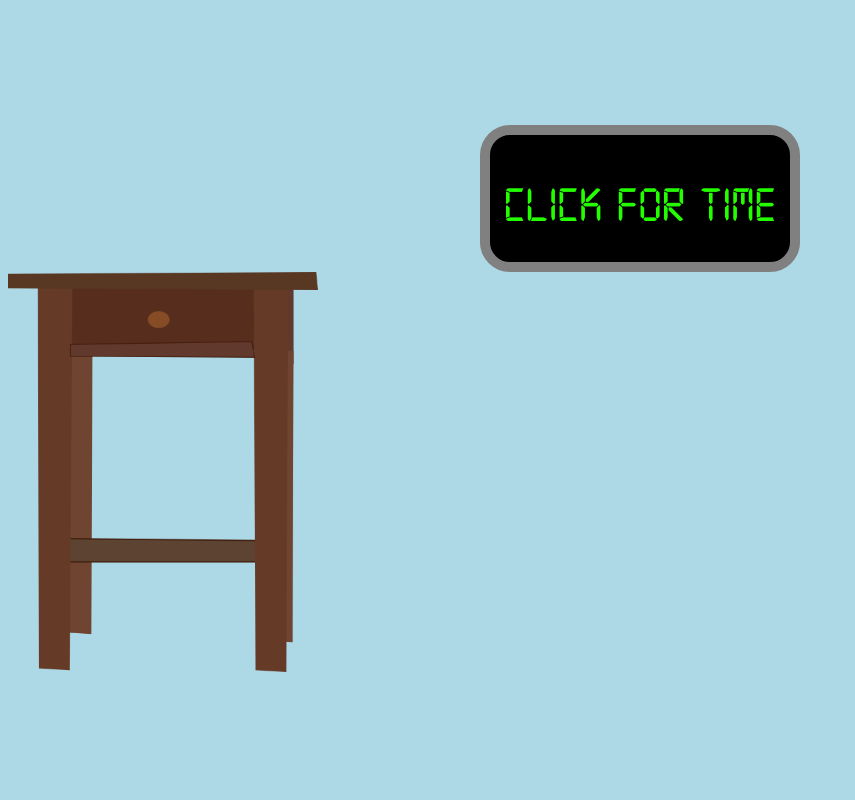
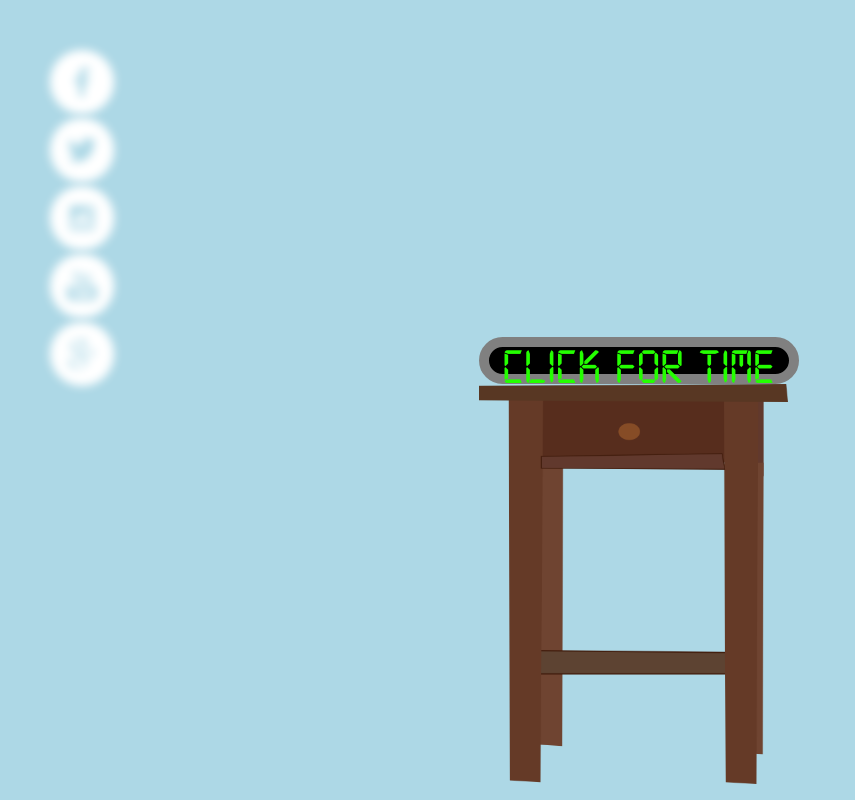
Before and after one commit to shansmiller/lesson9_hw, a plain HTML site: page index.html in a window 1280 px wide. Shown: the whole page, without its empty margins (0-855 px from the left). Drawn offline with nearby package versions, Linux system fonts and the light colour scheme.

Commit message:
animated social media icons to grow when mouse hovers over them. Adjusted css styling for social media icons and html file to have the icons appear on the left of the page

```diff
--- a/css/custom.css
+++ b/css/custom.css
@@ -14,13 +14,14 @@
 	height: auto;
 	text-align:center;
 	border-radius:30px;
-	padding-top:50px;
-	padding-bottom:50px;
-	float:center;
-	position: relative;
-	margin: 0 auto;
 	border: 10px solid gray;
-	margin-top: 125px;
+	/*padding-top:50px;*/
+	/*padding-bottom:50px;*/
+	/*float:center;*/
+	/*position: relative;*/
+	/*margin: 0 auto;*/
+
+	/*margin-top: 125px;*/
 
 
 }
@@ -35,22 +36,41 @@
 	height: auto;
 	text-align:center;
 	border-radius:30px;
-	padding-top: 50px;
-	padding-bottom:50px;
-	float: center;
-	position: relative;
 	cursor:pointer;
-	margin: 0 auto;
-	margin-top: 125px;
+
 }
 
 #table img{
 	height:400px;
-	text-align:center;
-	float: center;
-	position: relative;
+}
+
+#tableWithClock{
+	/*padding-top: 120px;*/
+	position:absolute;
+	bottom:0px;
+	left:0px;
+	right:0px;
 	margin: 0 auto;
+	border: solid 0px;
+	width:323px;
+	height:463px;
+
 }
+#socialIcons {
+	width: 60px;
+	padding-left: 50px;
+	padding-top: 50px;
+	position:absolute;
+	top:0px;
+	left:0px;
+	right:0px;
+
+}
+
+.circle{
+	filter: blur(5px);
+}
+
 
 body{ background: lightblue;
 }
--- /dev/null
+++ b/images/desktopFirst.css
@@ -0,0 +1,21 @@
+body{ background: orange;}
+
+/* for large desktop */
+@media(min-width: 1200px){
+	body{ background: yellow;}
+}
+
+/* for laptop */
+@media(min-width: 768px) and (max-width: 979px){
+	body{ background: pink;}
+}
+
+/* for tablet */
+@media(max-width: 767px){
+	body{ background: green;}
+}
+
+/* for phone */
+@media(max-width: 480px){
+	body{ background: black;}
+}
--- a/index.html
+++ b/index.html
@@ -9,6 +9,21 @@
 
 </head>
 <body>
+
+	<div id="socialIcons">
+	<a href="http://www.facebook.com" target="_blank"> <img src="images/facebook.png" class="circle">
+	</a>
+		<br>
+	<a href="http://www.twitter.com" target="_blank"><img src="images/twitter.png" class="circle"/></a>
+		<br>
+	<a href="http://www.instagram.com" target="_blank"><img src="images/instagram.png"class="circle"/></a>
+		<br>
+	<a href="http://www.youtube.com" target="_blank"><img src="images/youtube-2.png"class="circle"/></a>
+		<br>
+	<a href="http://www.googleplus.com" target="_blank"><img src="images/googleplus.png"class="circle"/></a>
+	</div>
+
+	<div id="tableWithClock">
     <div id="startGame"> CLICK FOR TIME </div>
 	<div id="clock">
 		<span id="h"></span> : <span id="m"></span> : <span id="s"></span>
@@ -19,5 +34,9 @@
 
 	</div>
 
+
+
+	</div>
+
 </body>
 </html>
--- a/js/digitalClock.js
+++ b/js/digitalClock.js
@@ -9,6 +9,7 @@ $(document).ready(function(){
 	var cd; //COUNTDOWN INTERVAL
 	var secondCounter = 0;
 	var minuteCounter = 0;
+
 
 	$("#startGame").click(function(){
 		startCountDown();
@@ -99,4 +100,12 @@ $(document).ready(function(){
 		}
 		return num;
 	}
+
+		 $(".circle").hover(function(){
+		  $(this).css("width","70px")
+
+		 },function(){
+		 	$(this).css("width","60px")
+		 })
+
 });
```
Also changed, not shown: images/facebook.png (added), images/googleplus.png (added), images/instagram.png (added), images/twitter.png (added), images/youtube-2.png (added), 1 other file.
